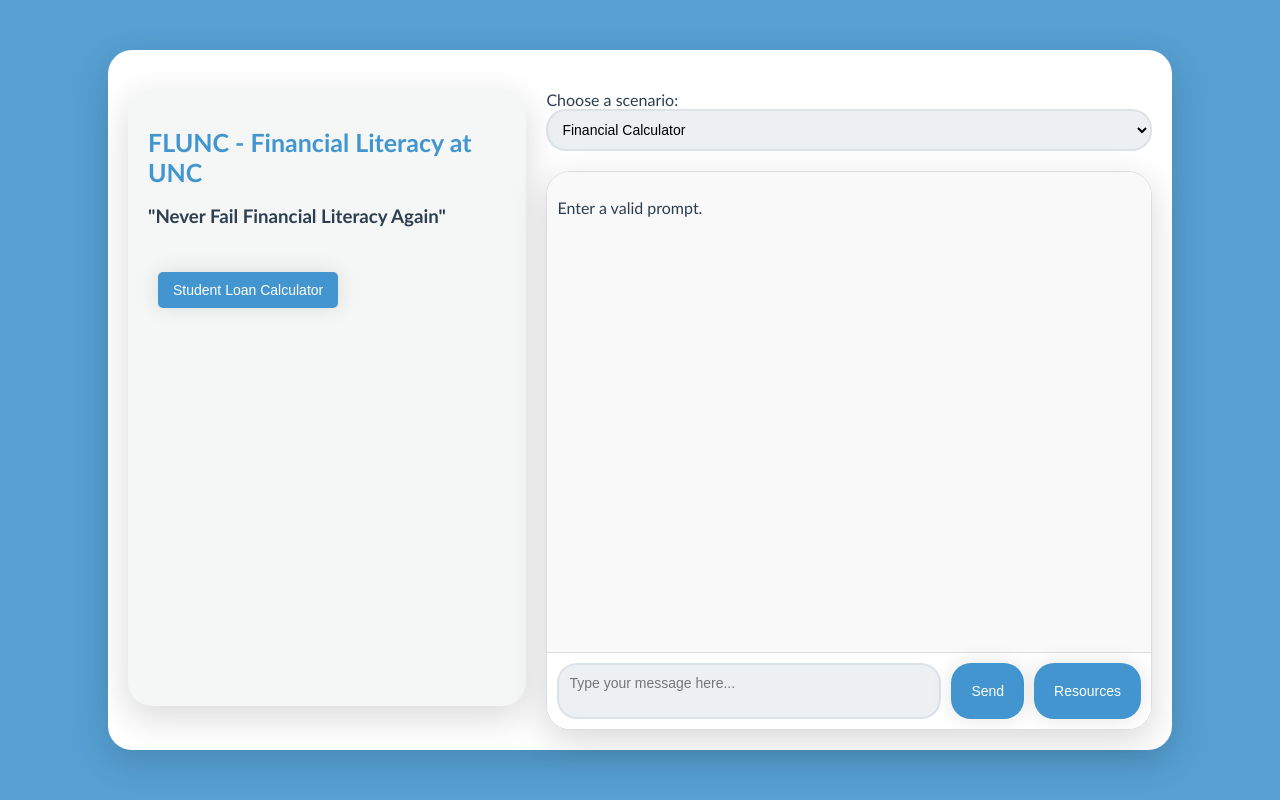
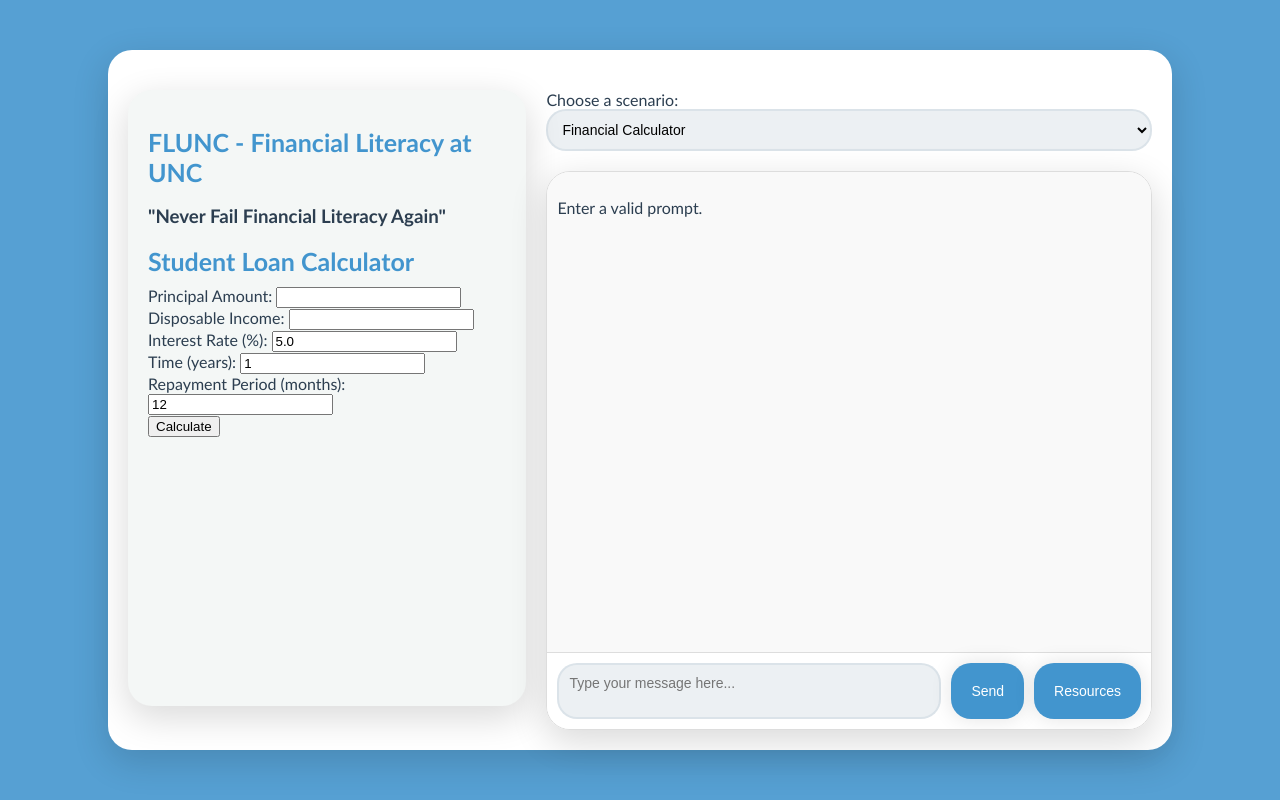
Before and after one commit to Ethanxu1/HackNC2024, a Flask app: page /dashboard in a window 1280 px wide. Run offline with Flask 3, Linux system fonts and the light colour scheme; some web fonts are replaced.

Commit message:
Changed sidebar to main feature (calculator)

```diff
--- a/chatbot/templates/dashboard.html
+++ b/chatbot/templates/dashboard.html
@@ -15,8 +15,28 @@
             <div class="sidebar">
                 <h1>FLUNC - Financial Literacy at UNC</h1>
                 <h3>"Never Fail Financial Literacy Again"</h3>
-                <ul id="chat-history" class="chat-history"></ul>
-                <a href="/student-calculator.html" class="btn btn-secondary">Student Loan Calculator</a>
+                <h1>Student Loan Calculator</h1>
+    <form id="calculatorForm">
+        <label for="principal">Principal Amount:</label>
+        <input type="number" id="principal" name="principal" required>
+        <br>
+        <label for="disposable_income">Disposable Income:</label>
+        <input type="number" id="disposable_income" name="disposable_income" required>
+        <br>
+        <label for="rate">Interest Rate (%):</label>
+        <input type="number" id="rate" name="rate" value="5.0">
+        <br>
+        <label for="time">Time (years):</label>
+        <input type="number" id="time" name="time" value="1">
+        <br>
+        <label for="number_of_months">Repayment Period (months):</label>
+        <input type="number" id="number_of_months" name="number_of_months" value="12">
+        <br>
+        <button type="button" onclick="calculateLoan()">Calculate</button>
+    </form>
+
+    <div id="result"></div>
+
 
 
             </div>
```
